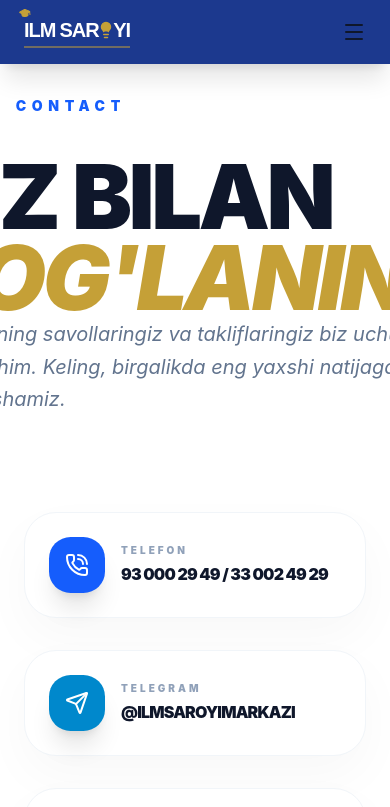
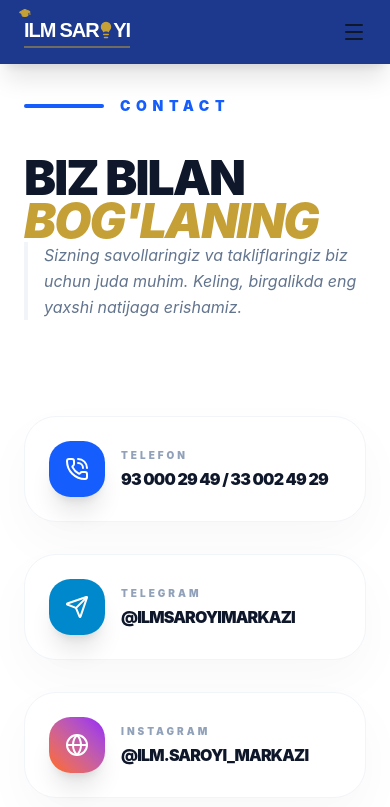
Before and after one commit to Abduvoid/ilm_saroyi_uz, a React (Vite) app: page /contact in a window 390 px wide. Shown: the top 807 px of the page. Built offline with nearby package versions, Linux system fonts and the light colour scheme.

Commit message:
contact qismi ozgardi harflari

```diff
--- a/src/pages/Contact.tsx
+++ b/src/pages/Contact.tsx
@@ -40,12 +40,12 @@ export default function ContactPage({ t, lang }: { t: any, lang: string }) {
       <div className="absolute bottom-0 left-0 w-[800px] h-[800px] bg-[#C5A037]/5 rounded-full blur-[150px] translate-y-1/3 -translate-x-1/4 -z-10" />
 
       <div className="container mx-auto px-6 relative z-10">
-        <div className="flex flex-col lg:flex-row items-center justify-between mb-24 md:mb-40 gap-16">
+        <div className="flex flex-col lg:flex-row items-start lg:items-center justify-between mb-24 md:mb-40 gap-12">
           <motion.div
             initial={{ opacity: 0, x: -50 }}
             animate={{ opacity: 1, x: 0 }}
             transition={{ duration: 1 }}
-            className="max-w-3xl"
+            className="max-w-3xl w-full"
           >
             <div className="flex items-center gap-4 mb-10">
               <div className="w-20 h-1 bg-blue-600 rounded-full" />
@@ -53,7 +53,7 @@ export default function ContactPage({ t, lang }: { t: any, lang: string }) {
                 CONTACT
               </span>
             </div>
-            <h2 className="text-[90px] sm:text-[80px] lg:text-[120px] font-black uppercase leading-[0.9] tracking-[-0.04em]">
+            <h2 className="text-5xl sm:text-6xl lg:text-[120px] font-black uppercase leading-[0.9] tracking-[-0.04em] break-words">
               <span className="block text-slate-900">
                 {t.contactHeroTop}
               </span>
@@ -62,7 +62,7 @@ export default function ContactPage({ t, lang }: { t: any, lang: string }) {
                 {t.contactHeroBottom}
               </span>
             </h2>
-            <p className="text-xl sm:text-2xl text-slate-500 max-w-2xl leading-relaxed italic border-l-8 border-slate-100 pl-10">
+            <p className="text-base sm:text-xl lg:text-2xl text-slate-500 max-w-2xl leading-relaxed italic border-l-4 sm:border-l-8 border-slate-100 pl-4 sm:pl-10">
               {lang === 'uz'
                 ? "Sizning savollaringiz va takliflaringiz biz uchun juda muhim. Keling, birgalikda eng yaxshi natijaga erishamiz."
                 : lang === 'ru'
```
